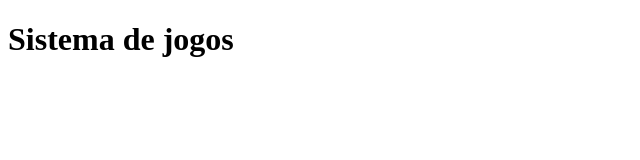
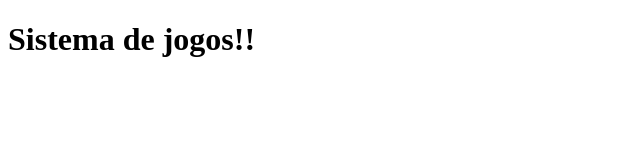
Before and after one commit to vinniciusrodrigues99/desktop-tutorial, a plain HTML site: page index.html in a window 1280 px wide. Shown: the full height of the page, 0-640 px from the left. Drawn offline with Linux system fonts and the light colour scheme.

Commit message:
alterando dois arquivos

```diff
--- a/app.js
+++ b/app.js
@@ -1 +1,3 @@
 console.log("Olá, mundo!");
+console.log("Iniciando o Sistema de Jogos!");
+console.log("a aplicação está se conectando ao bando de dados");
--- a/index.html
+++ b/index.html
@@ -6,6 +6,6 @@
     <title>Tutorial de Git e Github</title>
 </head>
 <body>
-    <h1> Sistema de jogos</h1>
+    <h1> Sistema de jogos!!</h1>
 </body>
 </html>
```
